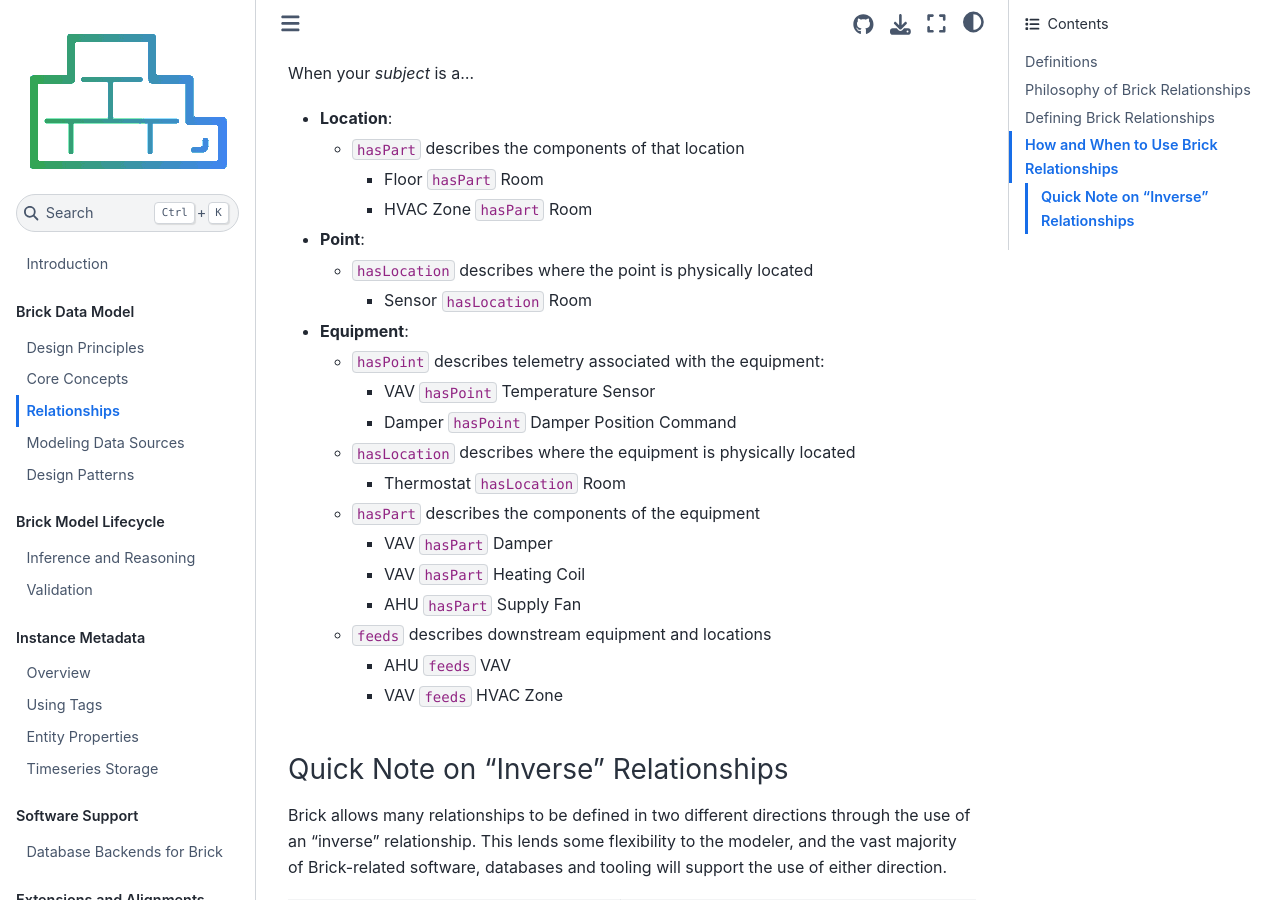
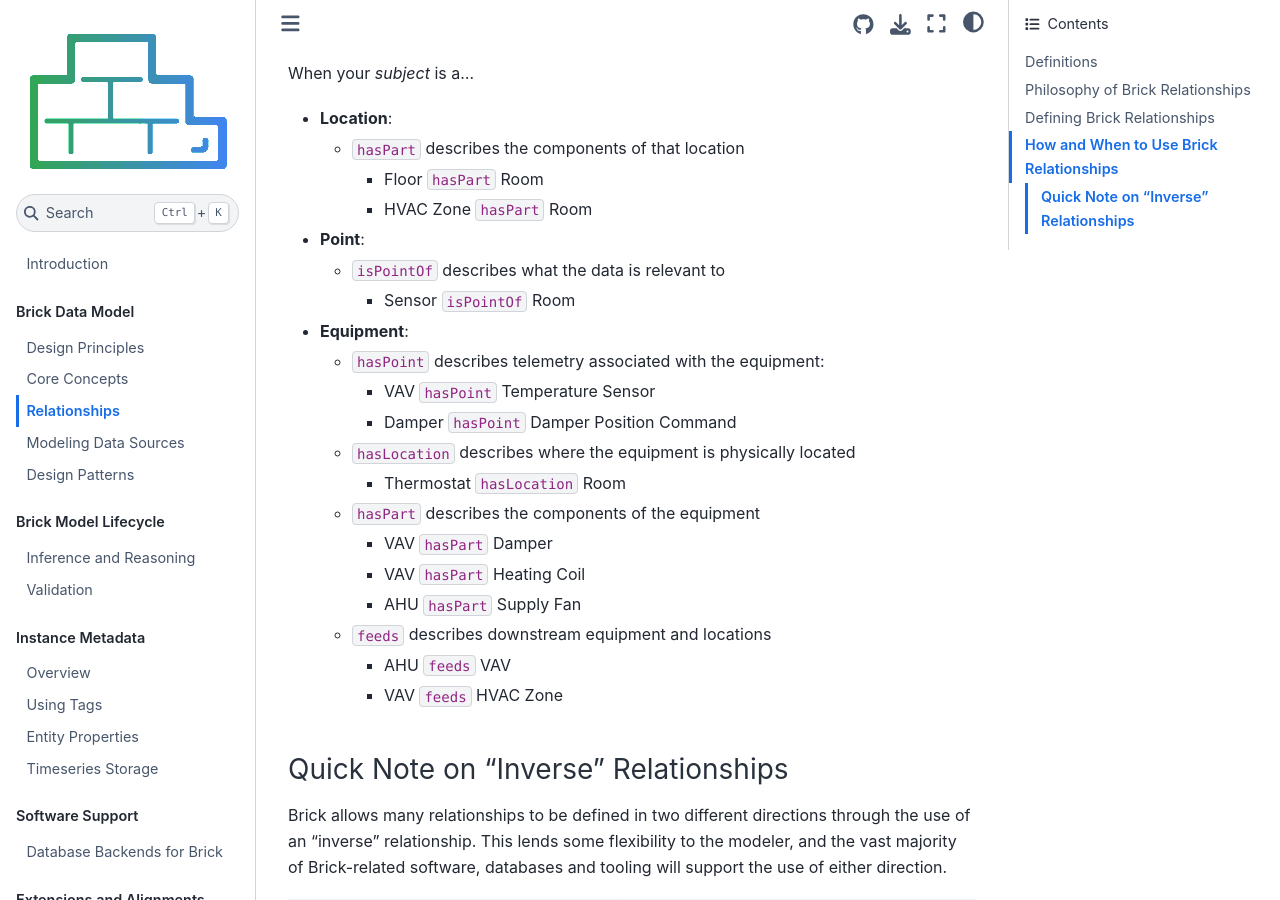
Before and after one commit to BrickSchema/docs, a Jupyter Book: the page built from brick/relationships.md, in a window 1280 px wide and 900 px high, scrolled down 2601 px. Built offline with Jupyter Book 1.0.4 settings and Sphinx 7.4.7 and the Sphinx Book theme 1.1.4, drawn with Linux system fonts in a browser that asks for light colours.

Commit message:
update relships doc

```diff
--- a/brick/relationships.md
+++ b/brick/relationships.md
@@ -61,8 +61,8 @@ When your *subject* is a...
     - Floor `hasPart` Room
     - HVAC Zone `hasPart` Room
 - **Point**:
-  - `hasLocation` describes where the point is physically located
-    - Sensor `hasLocation` Room
+  - `isPointOf` describes what the data is relevant to
+    - Sensor `isPointOf` Room
 - **Equipment**:
   - `hasPoint` describes telemetry associated with the equipment:
     - VAV `hasPoint` Temperature Sensor
```
